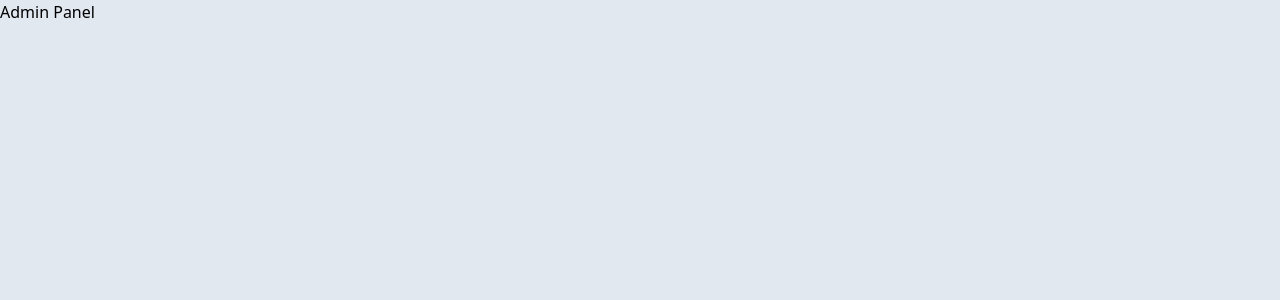
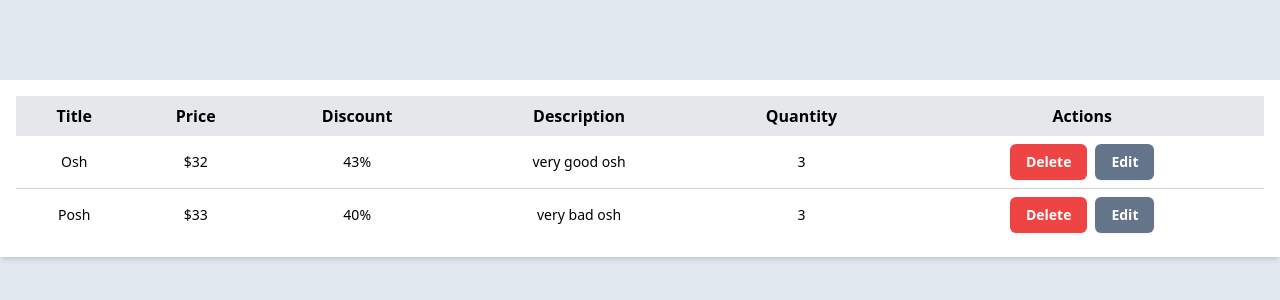
Before and after one commit to macjik/cyber-life-ecommerce, a Next.js app: page /admin in a window 1280 px wide. Shown: the top 300 px of the page. Built offline with nearby package versions, Linux system fonts and the light colour scheme.

Commit message:
table for managing content

```diff
--- a/app/Components/admin-panel.jsx
+++ /dev/null
@@ -1,5 +0,0 @@
-'use client';
-
-export async function AdminPanel() {
-    return <></>
-}
--- /dev/null
+++ b/app/Components/content-dashboard.jsx
@@ -0,0 +1,41 @@
+'use server';
+
+import Button from './button';
+
+export default async function Dashboard({ children }) {
+  return (
+    <div className="mt-20 p-4 w-full bg-white shadow-md">
+      <div className="overflow-x-auto">
+        <table className="w-full table-auto">
+          <thead className="bg-gray-200">
+            <tr>
+              <th className="text-center p-2">Title</th>
+              <th className="text-center p-2">Price</th>
+              <th className="text-center p-2">Discount</th>
+              <th className="text-center p-2">Description</th>
+              <th className="text-center p-2">Quantity</th>
+              <th className="text-center p-2">Actions</th>
+            </tr>
+          </thead>
+          <tbody className="divide-y divide-gray-300">
+            {children.map((item) => (
+              <tr key={item.id} className="hover:bg-gray-100">
+                <td className="p-2 text-center text-sm">{item.title}</td>
+                <td className="p-2 text-center text-sm w-auto whitespace-nowrap">${item.price}</td>
+                <td className="p-2 text-center text-sm">{item.discount ? `${item.discount}%` : 'N/A'}</td>
+                <td className="p-2 text-center text-sm truncate max-w-xs">{item.description}</td>
+                <td className="p-2 text-center text-sm">{item.quantity}</td>
+                <td className="p-2 text-center text-sm whitespace-nowrap">
+                  <div className="inline-flex space-x-2">
+                    <Button className="bg-red-500 text-white px-4 py-1 rounded">Delete</Button>
+                    <Button className="bg-slate-500 text-white px-4 py-1 rounded">Edit</Button>
+                  </div>
+                </td>
+              </tr>
+            ))}
+          </tbody>
+        </table>
+      </div>
+    </div>
+  );
+}
--- a/app/admin/page.jsx
+++ b/app/admin/page.jsx
@@ -1,5 +1,34 @@
 'use server';
 
-export default async function AdminPage() {
-    return <h1>Admin Panel</h1>
+import Dashboard from '../Components/content-dashboard';
+
+const items = [
+  {
+    id: 'adq313rdwaef-23ed',
+    image: '/image.png',
+    price: 32,
+    description: 'very good osh',
+    discount: 43,
+    isAvailable: true,
+    quantity: 3,
+    title: 'Osh',
+  },
+  {
+    id: 'adq313rdwaewf-23ed',
+    image: '/image.png',
+    price: 33,
+    description: 'very bad osh',
+    discount: 40,
+    isAvailable: true,
+    quantity: 3,
+    title: 'Posh',
+  },
+];
+
+export default async function AdminPanel() {
+  return (
+    <main className="w-full h-full">
+      <Dashboard>{items}</Dashboard>
+    </main>
+  );
 }
```
Also changed, not shown: public/image.png (added).
